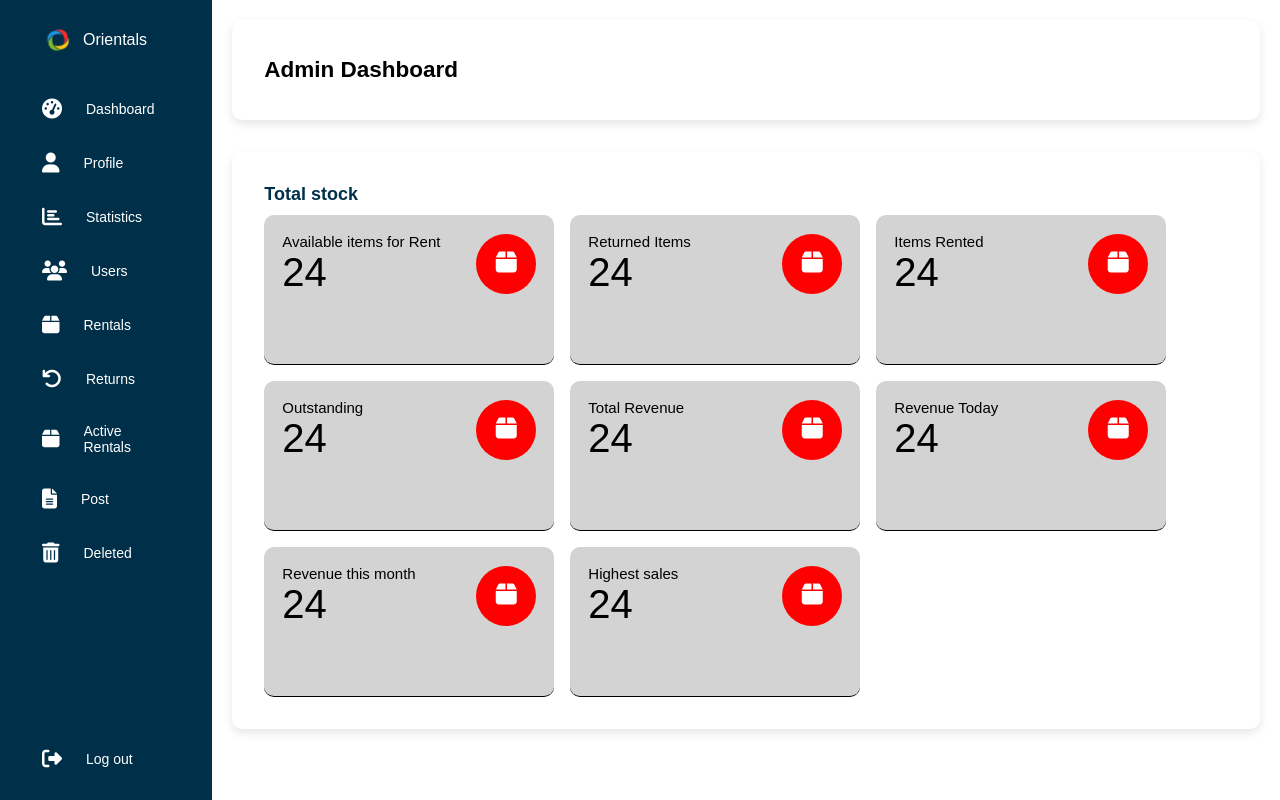
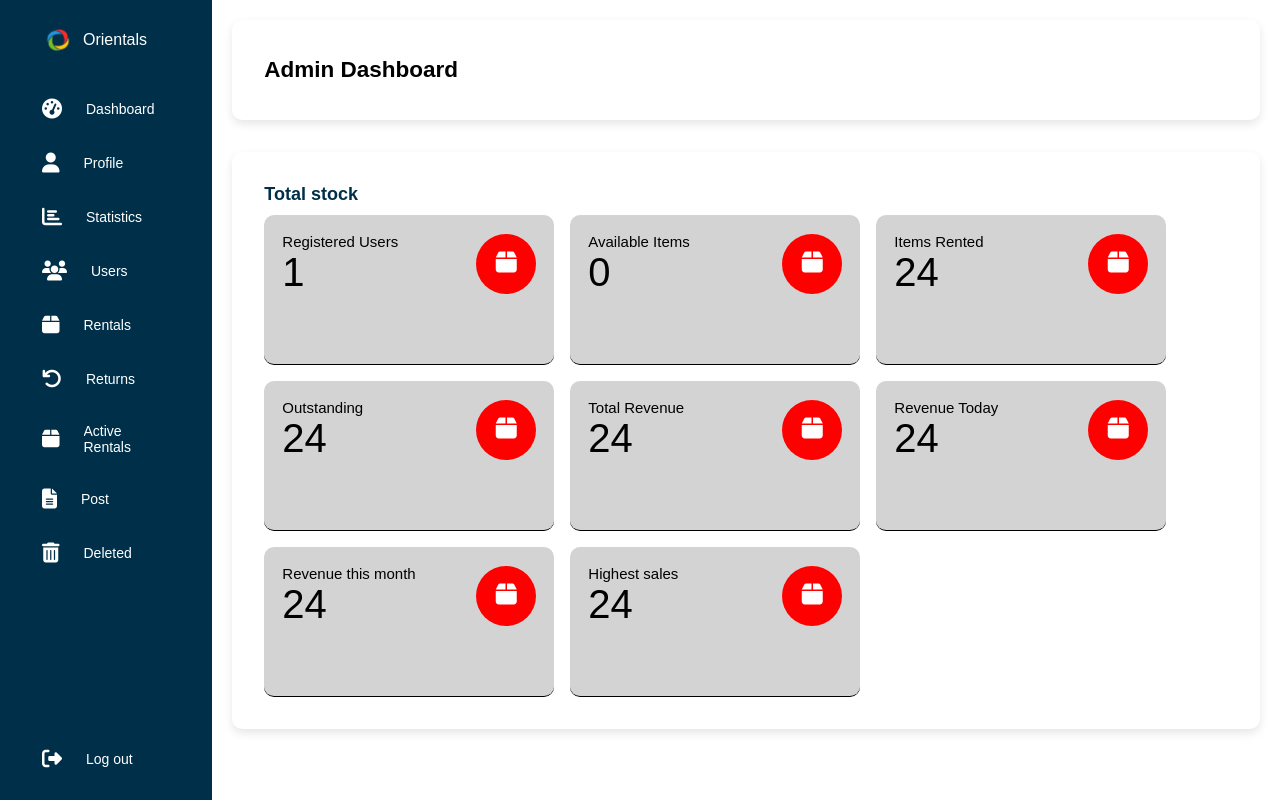
Before and after one commit to EmmyisEmmy/CMM007---Rental-System, a PHP site: page /admin/dashboard.php in a window 1280 px wide. Run offline with PHP 8.4, Linux system fonts and the light colour scheme; tables that the repository leaves empty or names only in its code hold one stand-in row (values such as "Sample post").

Commit message:
Worked on the admin dashboard tracker logic

```diff
--- a/admin/dashboard.php
+++ b/admin/dashboard.php
@@ -1,6 +1,7 @@
 <?php session_start(); ?>
-<?php include("../config/auth.php");
-$table_query = mysqli_query($conn, "SELECT COUNT (*) FROM users");
+<?php include("../config/db.php");
+$tablecount_query = mysqli_query($conn, "SELECT COUNT(*) FROM users");
+$Activerental_query = mysqli_query($conn, "SELECT COUNT(*) FROM rentals WHERE status = 'available'");
 ?>
 
 <html lang="en">
@@ -34,8 +35,14 @@ $table_query = mysqli_query($conn, "SELECT COUNT (*) FROM users");
               <div class= "content-inside">
                 <div class= "content-header">
                   <div class= "description">
-                    <span class="title">Available items for Rent</span>
-                    <span class="No-items">24</span>
+                    <span class="title">Registered Users</span>
+                    <span class="No-items">
+                      <?php
+                      $number_display = mysqli_fetch_row($tablecount_query);
+                      echo $number_display[0];
+                      ?>
+
+                    </span>
 
                   </div>
                   <i class="fas fa-box sign"></i>
@@ -45,8 +52,13 @@ $table_query = mysqli_query($conn, "SELECT COUNT (*) FROM users");
               <div class= "content-inside">
                 <div class= "content-header">
                   <div class= "description">
-                    <span class="title">Returned Items</span>
-                    <span class="No-items">24</span>
+                    <span class="title">Available Items</span>
+                    <span class="No-items">
+                      <?php
+                      $active_display = mysqli_fetch_row($Activerental_query);
+                      echo $active_display[0];
+                      ?>
+                    </span>
                   </div>
                   <i class="fas fa-box sign"></i>
                 </div>
--- a/assets/css/home.css
+++ b/assets/css/home.css
@@ -264,6 +264,7 @@ nav ul li a{
 
 .homepage-text {
 
+
   text-align: center;
 }
 
```
